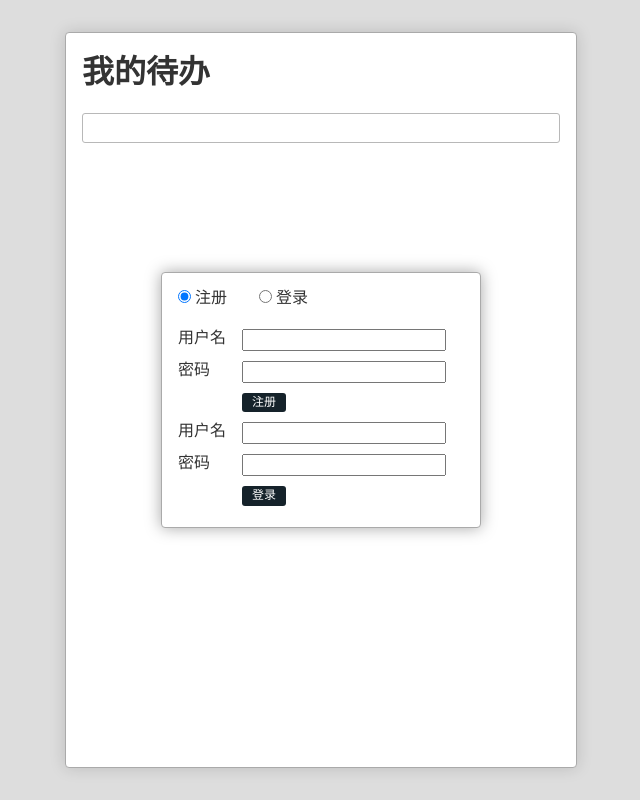
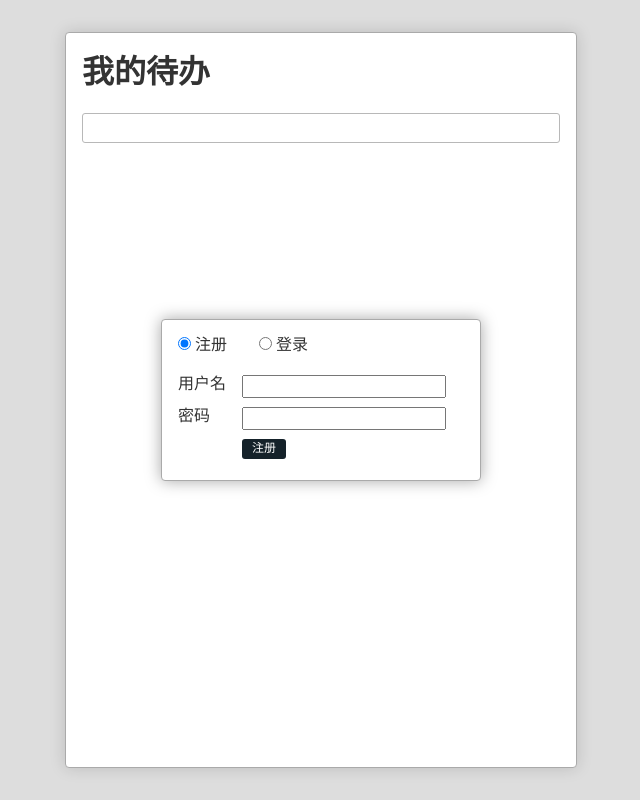
Before and after one commit to gyzdgh/project-react-1, a React (Create React App) app: page / in a window 1280 px wide. Shown: the whole page, without its empty margins (319-959 px from the left). Built offline with nearby package versions, Linux system fonts and the light colour scheme.

Commit message:
在注册和登陆表单之间切换

```diff
--- a/src/UserDialog.js
+++ b/src/UserDialog.js
@@ -13,14 +13,7 @@ export default class UserDialog extends Component {
         })
     }
     render() {
-        return (
-            <div className="UserDialog-Wrapper">
-                <div className="UserDialog">
-                    <nav onChange={this.switch.bind(this)}>
-                        <label><input type="radio" value="signUp" checked={this.state.selected === 'signUp'} /> 注册</label>
-                        <label><input type="radio" value="signIn" checked={this.state.selected === 'signIn'} /> 登录</label>
-                    </nav>
-                    <div className="panes">
+        let signUpForm = (
             <form className="signUp"> {/* 注册*/}
                 <div className="row">
                     <label>用户名</label>
@@ -34,6 +27,8 @@ export default class UserDialog extends Component {
                     <button type="submit">注册</button>
                 </div>
             </form>
+        )
+        let signInForm = (
             <form className="signIn"> {/* 登录*/}
                 <div className="row">
                     <label>用户名</label>
@@ -47,6 +42,17 @@ export default class UserDialog extends Component {
                     <button type="submit">登录</button>
                 </div>
             </form>
+        )
+        return (
+            <div className="UserDialog-Wrapper">
+                <div className="UserDialog">
+                    <nav onChange={this.switch.bind(this)}>
+                        <label><input type="radio" value="signUp" checked={this.state.selected === 'signUp'} /> 注册</label>
+                        <label><input type="radio" value="signIn" checked={this.state.selected === 'signIn'} /> 登录</label>
+                    </nav>
+                    <div className="panes">
+                        {this.state.selected === 'signUp' ? signUpForm : null}
+                        {this.state.selected === 'signIn' ? signInForm : null}
                     </div>
                 </div>
             </div>
```
Lines whose indentation alone changed are shown as unchanged.
